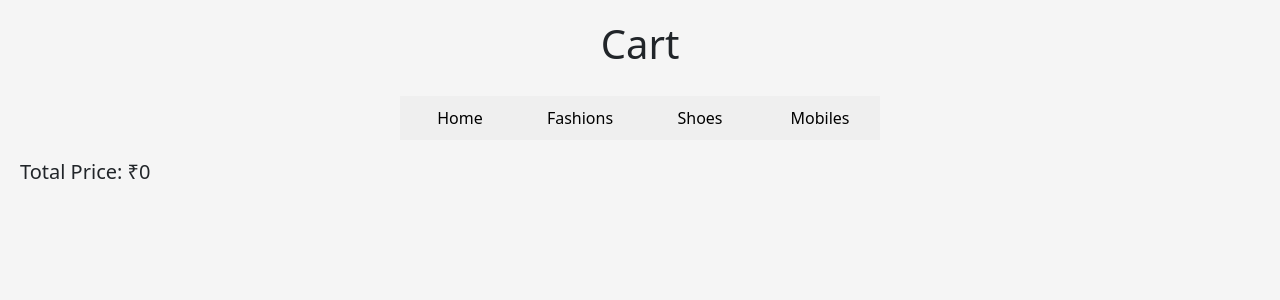
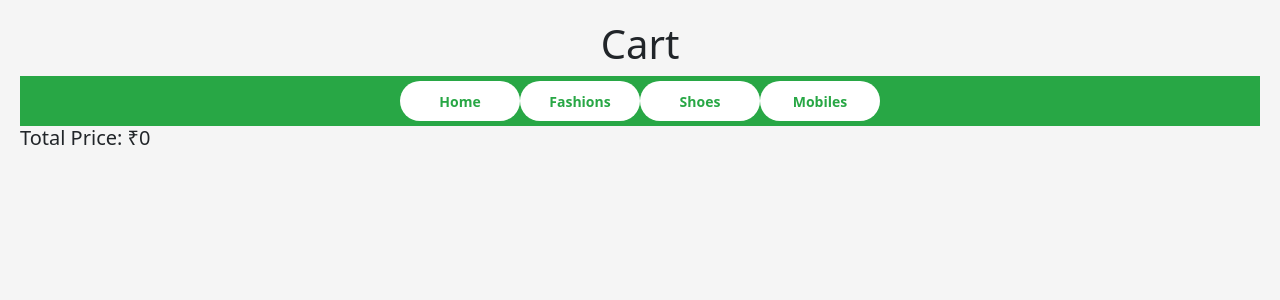
Before and after one commit to bilalms10/React-ecommerce, a React (Create React App) app: page /cart in a window 1280 px wide. Shown: the top 300 px of the page. Built offline with nearby package versions, Linux system fonts and the light colour scheme.

Commit message:
added likedPage

```diff
--- a/src/App.js
+++ b/src/App.js
@@ -9,13 +9,15 @@ import ShoesData from "./components/shoesdata";
 import MobilesData from "./components/mobilesdata";
 import { Products } from "./components/products";
 import Cart from "./components/cart";
-//import NavScroll from "./components/Nav";
+import LikedProducts from "./components/likedProducts";
+
 
 function App() {
   const [userDetails, setUserDetails] = useState([]);
-  const [liked, setLiked] = useState([]);
+  const [liked, setLiked] = useState(Products);
   const [productData, setProductData] = useState(Products);
   const [cart, setCart] = useState([]);
+
 
   return (
  <BrowserRouter>
@@ -41,6 +43,7 @@ function App() {
           <Route path="/fashiondata" element={<FashionData />} />
           <Route path="/shoesdata" element={<ShoesData />} />
           <Route path="/cart" element={<Cart />} />
+          <Route path="/likedProducts" element= {<LikedProducts />} />
         </Routes>
       </myContext.Provider>
     </BrowserRouter>
--- a/src/components/cart.css
+++ b/src/components/cart.css
@@ -3,6 +3,12 @@
     background-color: #f5f5f5;
     min-height: 100vh;
   }
+ .cart-data-container{
+  text-align: center;
+  background-color: #28a745 ;
+  height: 50px;
+  padding-top: 5px;
+ }
 
   h1 {
     text-align: center;
--- a/src/components/cart.jsx
+++ b/src/components/cart.jsx
@@ -46,12 +46,12 @@ const totalPrice = cart.reduce(
     <div className="cart-container">
       <h1>Cart</h1>
 
-      <div className="productdata-data-container">
+      <div className="cart-data-container">
 
-      <button onClick={toHome}>Home</button>
-       <button onClick={toFashion}>Fashions</button>
-       <button onClick={toShoes}>Shoes</button>
-       <button onClick={toMobiles}>Mobiles</button>
+        <button className="navbtns" onClick={toHome}>Home</button>
+        <button className="navbtns" onClick={toFashion}>Fashions</button>
+        <button className="navbtns" onClick={toShoes}>Shoes</button>
+        <button className="navbtns" onClick={toMobiles}>Mobiles</button>
       </div>
       <h5>Total Price: ₹{totalPrice}</h5>
 
--- /dev/null
+++ b/src/components/likedProducts.jsx
@@ -0,0 +1,64 @@
+import { useContext } from "react";
+import { myContext } from "./contextpage";
+import { useNavigate } from "react-router-dom";
+
+function LikedProducts() {
+    const { liked, SetLiked } = useContext(myContext)
+    const navigate = useNavigate()
+
+    const removeFromLiked = (product) => {
+        SetLiked(liked.filter((item) => item.Name !== product.Name));
+    };
+
+    function toHome() {
+        navigate("/home")
+    }
+    function toFashion() {
+        navigate("/fashiondata")
+    }
+    function toMobiles() {
+        navigate("/mobiledata")
+    }
+    function toShoes() {
+        navigate("/shoesdata")
+    }
+
+    return
+    (
+        <div className="liked-container">
+            <h1>Liked Products</h1>
+
+            <div className="liked-data-container">
+
+                <button className="navbtns" onClick={toHome}>Home</button>
+                <button className="navbtns" onClick={toFashion}>Fashions</button>
+                <button className="navbtns" onClick={toShoes}>Shoes</button>
+                <button className="navbtns" onClick={toMobiles}>Mobiles</button>
+            </div>
+
+
+            <div className="like-grid">
+                {liked.map((item, index) => (
+                    <div key={index} className="cart-item">
+                        <div className="cart-image">{item.Image}</div>
+                        <div className="cart-details">
+                            <h2>{item.Name}</h2>
+                            <p>{item.Description}</p>
+                            <p>Price: ₹{item.Price}</p>
+
+
+                            <button
+                                onClick={() => removeFromLiked(item)}
+                                className="remove-btn"
+                            >
+                                Remove
+                            </button>
+                        </div>
+                    </div>
+                ))}
+            </div>
+
+        </div>
+    )
+}
+export default LikedProducts;
```
Lines whose indentation alone changed are shown as unchanged.
